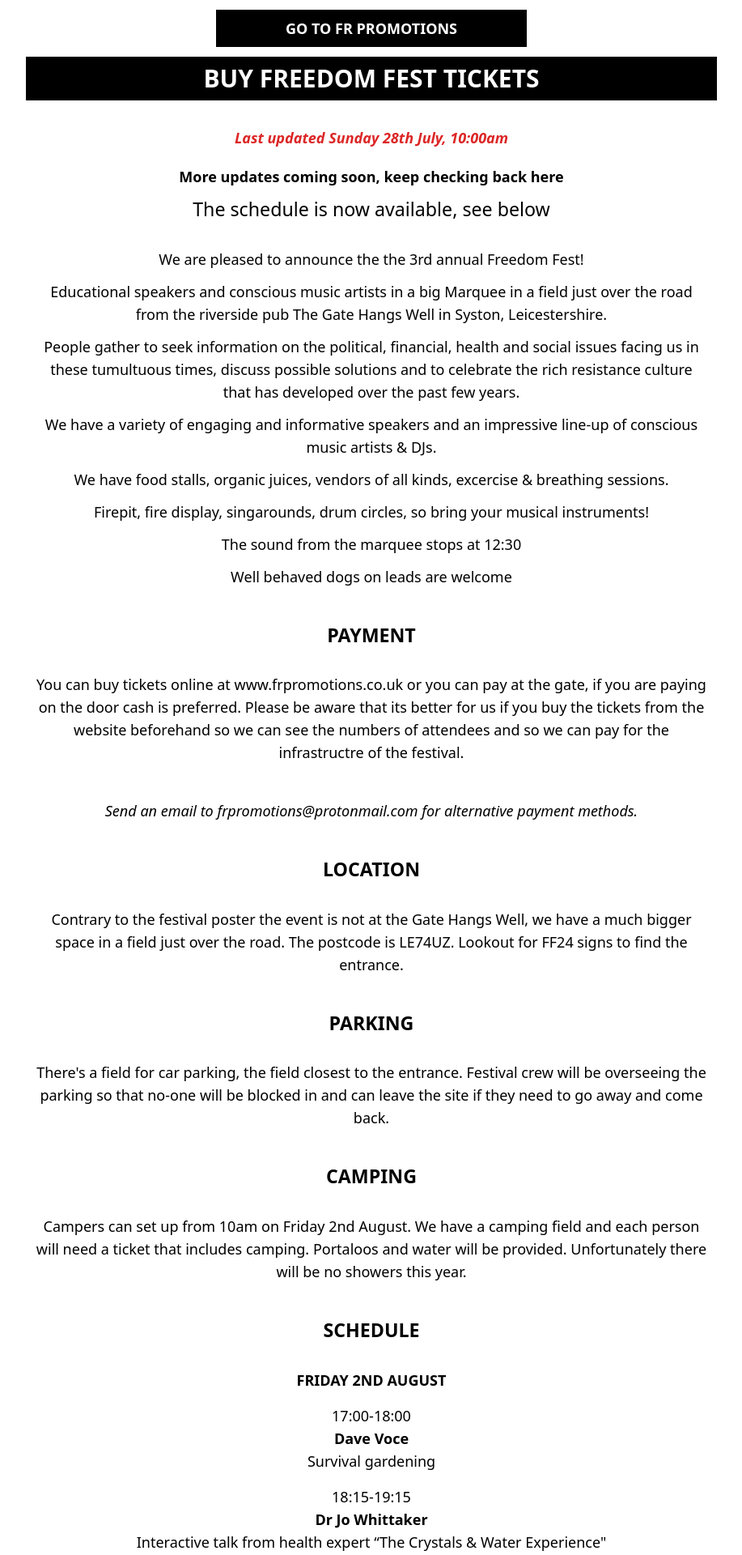
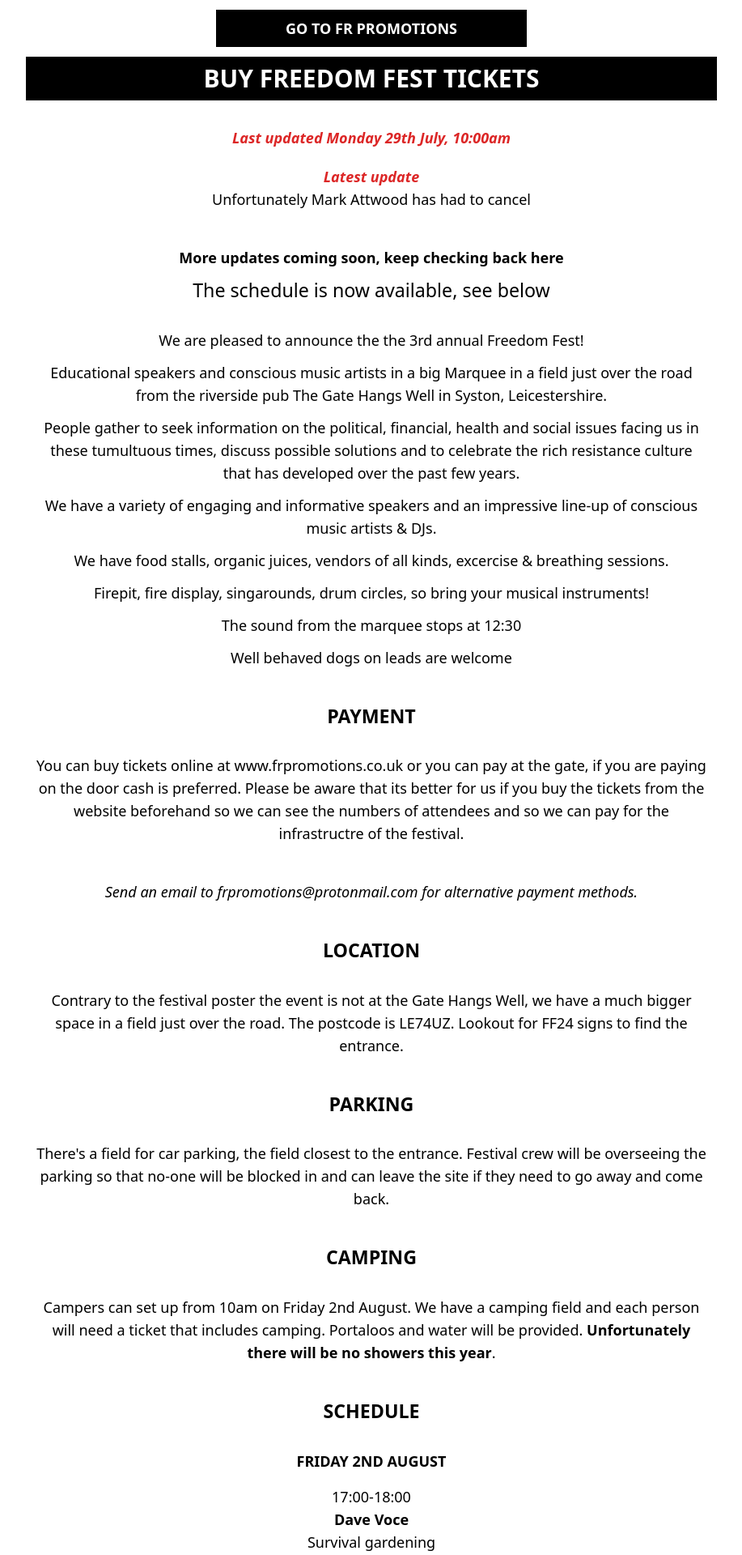
Before and after one commit to jajouka79/frpromotions-vue-frontend, a Vue app: page /#/ff in a window 1280 px wide. Shown: the top 1920 px of the page at 81% size, without its empty margins (181-1098 px from the left). Built offline with nearby package versions, Linux system fonts and the light colour scheme.

Commit message:
text updates

```diff
--- a/src/pages/FreedomFestPage.vue
+++ b/src/pages/FreedomFestPage.vue
@@ -26,7 +26,11 @@
 
             <div class="p-3 text-center">
 
-                <div class="italic text-red-600 my-5 font-bold">Last updated Sunday 28th July, 10:00am</div>
+                <div class="italic text-red-600 my-5 font-bold">Last updated Monday 29th July, 10:00am</div>
+
+                <div class="italic text-red-600 mt-3 font-bold">Latest update</div>
+
+                <div class="pb-3 mb-8">Unfortunately Mark Attwood has had to cancel</div>
 
                 <div class="pb-3 font-bold">More updates coming soon, keep checking back here</div>
 
@@ -79,7 +83,7 @@
 
                 <div class="pb-3">Campers can set up from 10am on Friday 2nd August. We have a camping field and each
                     person will need a ticket that includes camping. Portaloos and water will be provided.
-                    Unfortunately there will be no showers this year.</div>
+                    <b>Unfortunately there will be no showers this year</b>.</div>
 
                 <div class="font-bold text-xl my-8">SCHEDULE</div>
 
```
